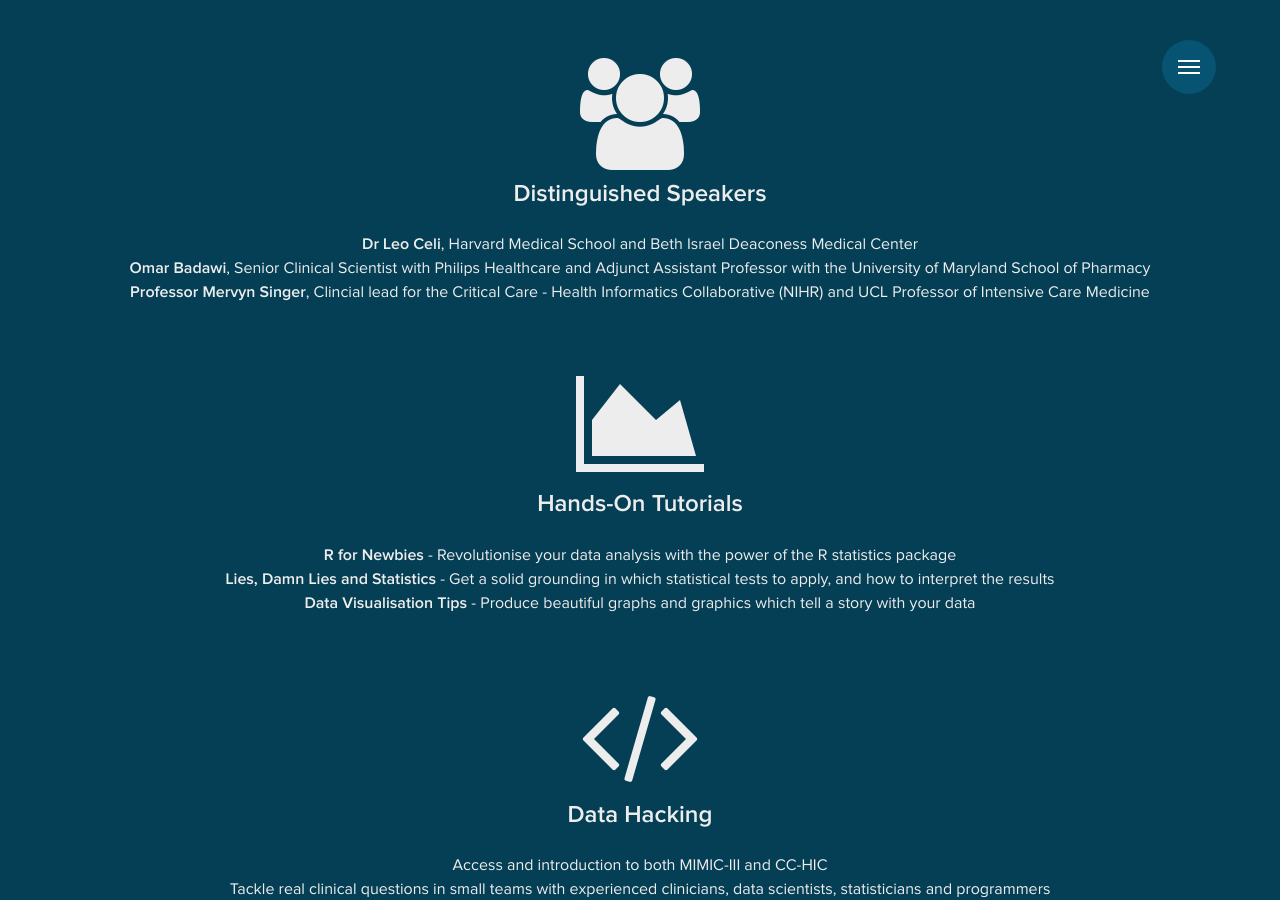
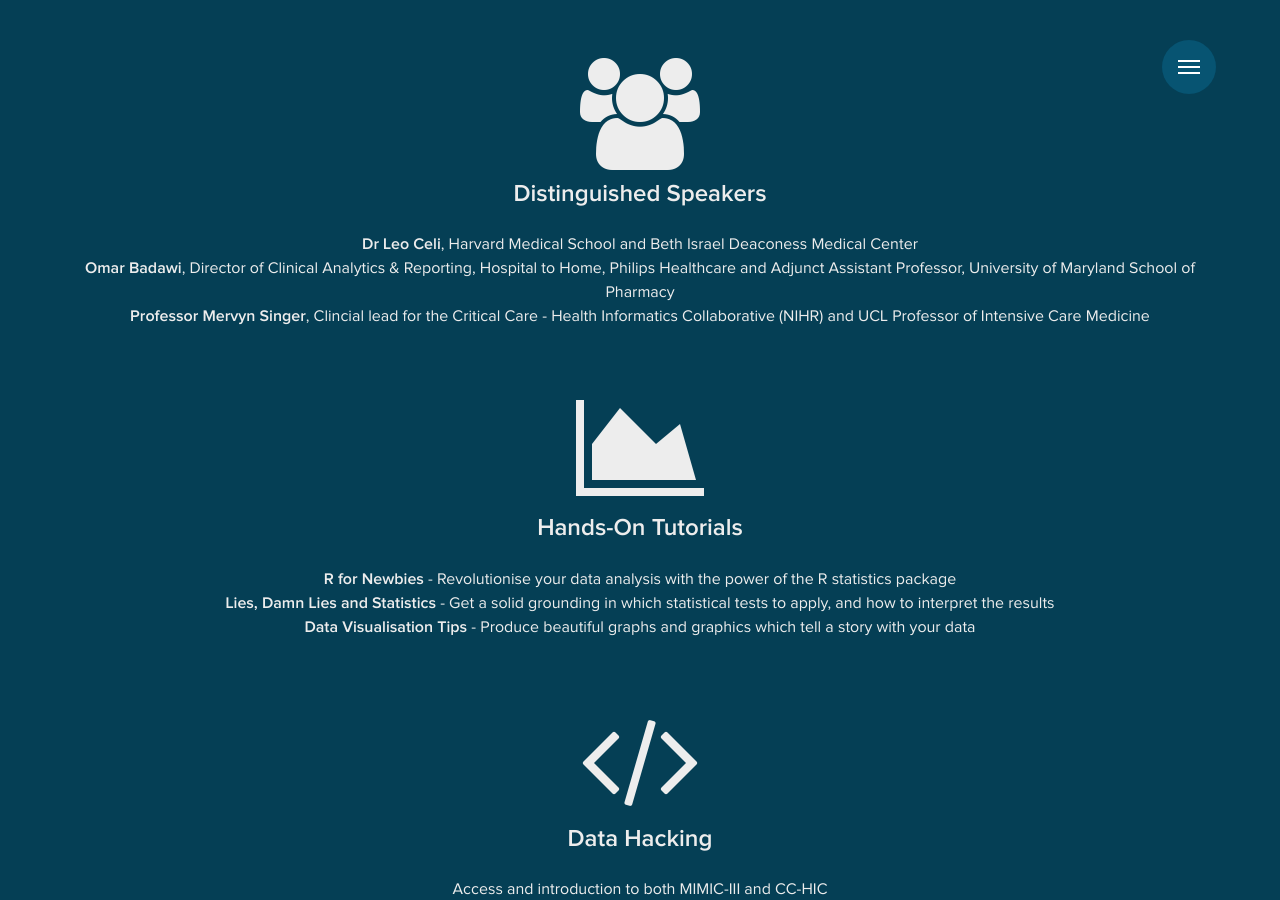
Before and after one commit to uclhal/cchic-mimic, a Jekyll site: the page built from index.html, in a window 1280 px wide and 900 px high, scrolled down 1477 px. Built offline with Jekyll 4.4.1, drawn with Linux system fonts in a browser that asks for light colours; nearby versions of some CDN libraries; some web fonts are replaced; comment, search, counter and statistics services are not loaded.

Commit message:
updated Omar's job title

```diff
--- a/index.html
+++ b/index.html
@@ -32,7 +32,7 @@
     <h2>Distinguished Speakers</h3>
     <ul>
       <ul><strong>Dr Leo Celi</strong>, Harvard Medical School and Beth Israel Deaconess Medical Center</ul>
-      <ul><strong>Omar Badawi</strong>, Senior Clinical Scientist with Philips Healthcare and Adjunct Assistant Professor with the University of Maryland School of Pharmacy</ul>
+      <ul><strong>Omar Badawi</strong>, Director of Clinical Analytics &amp; Reporting, Hospital to Home, Philips Healthcare and Adjunct Assistant Professor, University of Maryland School of Pharmacy</ul>
       <ul><strong>Professor Mervyn Singer</strong>, Clincial lead for the Critical Care - Health Informatics Collaborative (NIHR) and UCL Professor of Intensive Care Medicine</ul>
     </ul>
   </div>
```
